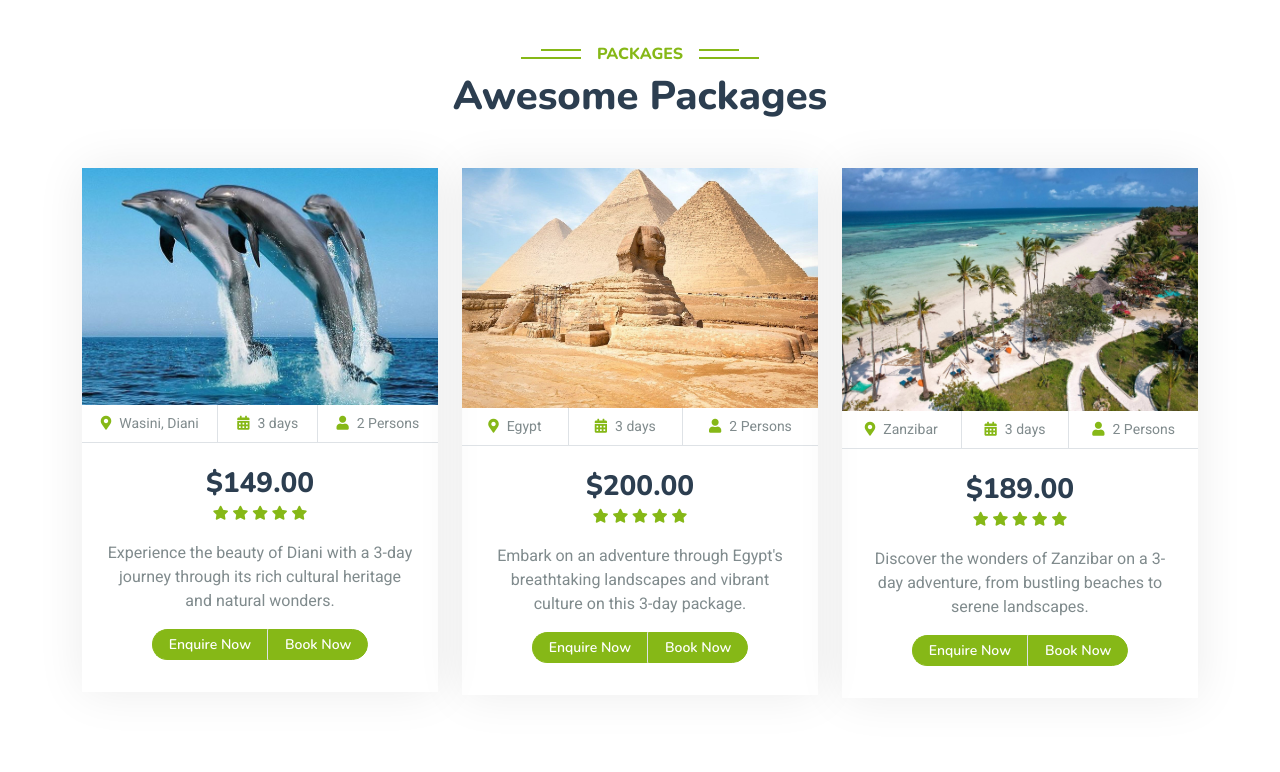
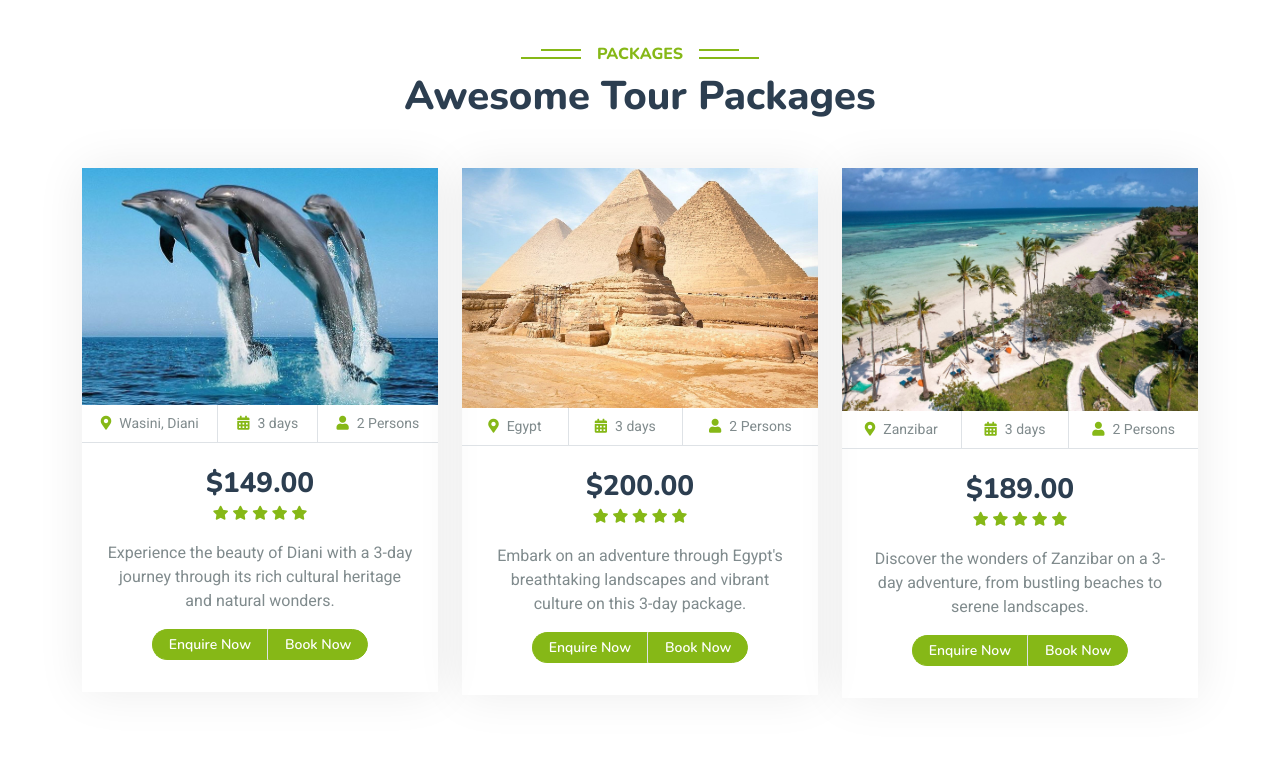
Before and after one commit to Meshackgit/Mofreytours, a plain HTML site: page index.html in a window 1280 px wide. Shown: the part 2725-3497 px from the top of the page. Drawn offline with nearby package versions, Linux system fonts and the light colour scheme; animation ran at ten frames a second.

Commit message:
Update index.html

```diff
--- a/index.html
+++ b/index.html
@@ -284,7 +284,7 @@
         <!-- Package Section -->
         <div class="text-center wow fadeInUp" data-wow-delay="0.1s">
             <h6 class="section-title bg-white text-center text-primary px-3 mt-5">Packages</h6>
-            <h1 class="mb-5">Awesome Packages</h1>
+            <h1 class="mb-5">Awesome Tour Packages</h1>
         </div>
         <div class="row g-4 justify-content-center">
             <!-- Package Item 1 -->
```
